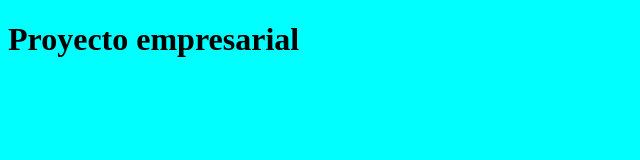
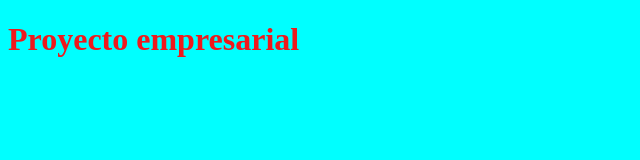
Before and after one commit to Carolopirolo7/CursoteGit, a plain HTML site: page index.html in a window 1280 px wide. Shown: the whole page, without its empty margins (0-640 px from the left). Drawn offline with Linux system fonts and the light colour scheme.

Commit message:
Negrita y color rojo

```diff
--- a/CSS/Estilos.css
+++ b/CSS/Estilos.css
@@ -2,4 +2,6 @@
 /* CSS Document */
 body {
 	background-color: aqua;
+	font-weight: bold;
+	color: #EF191C;
 }
```
